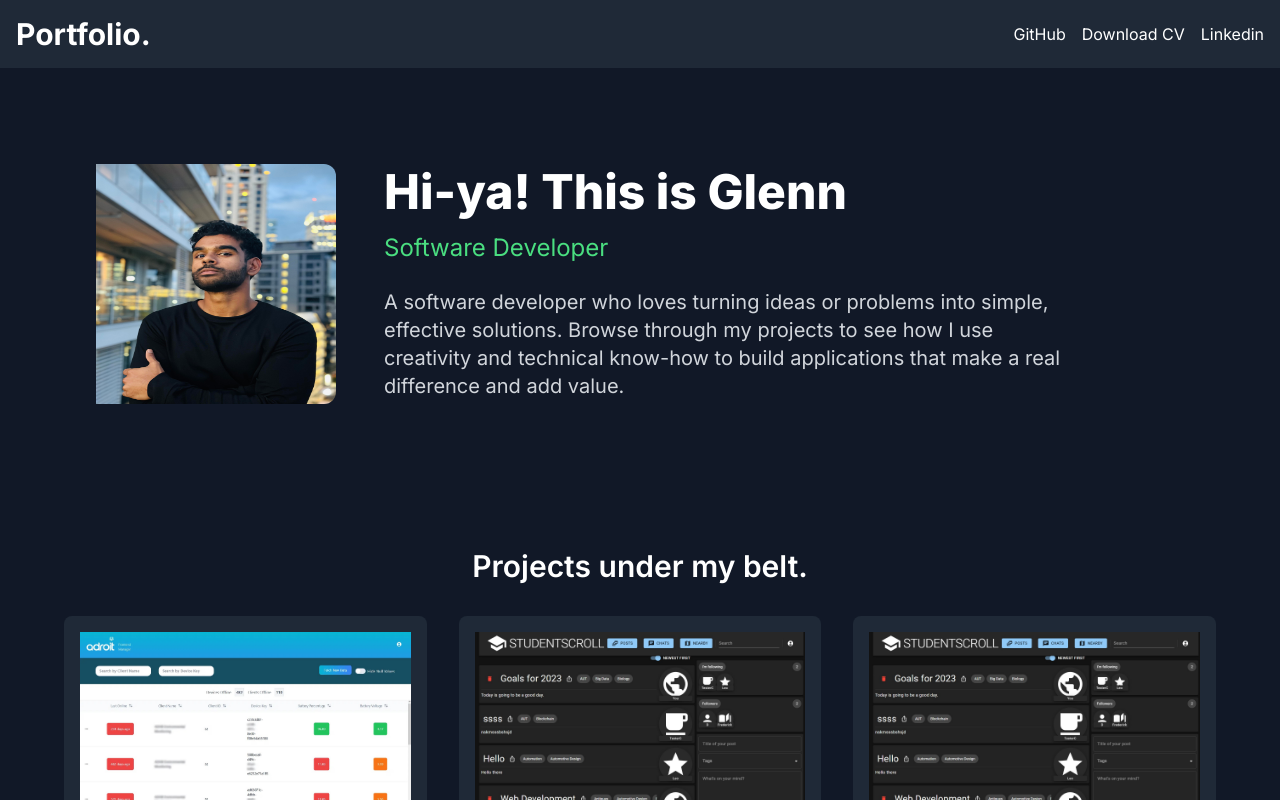
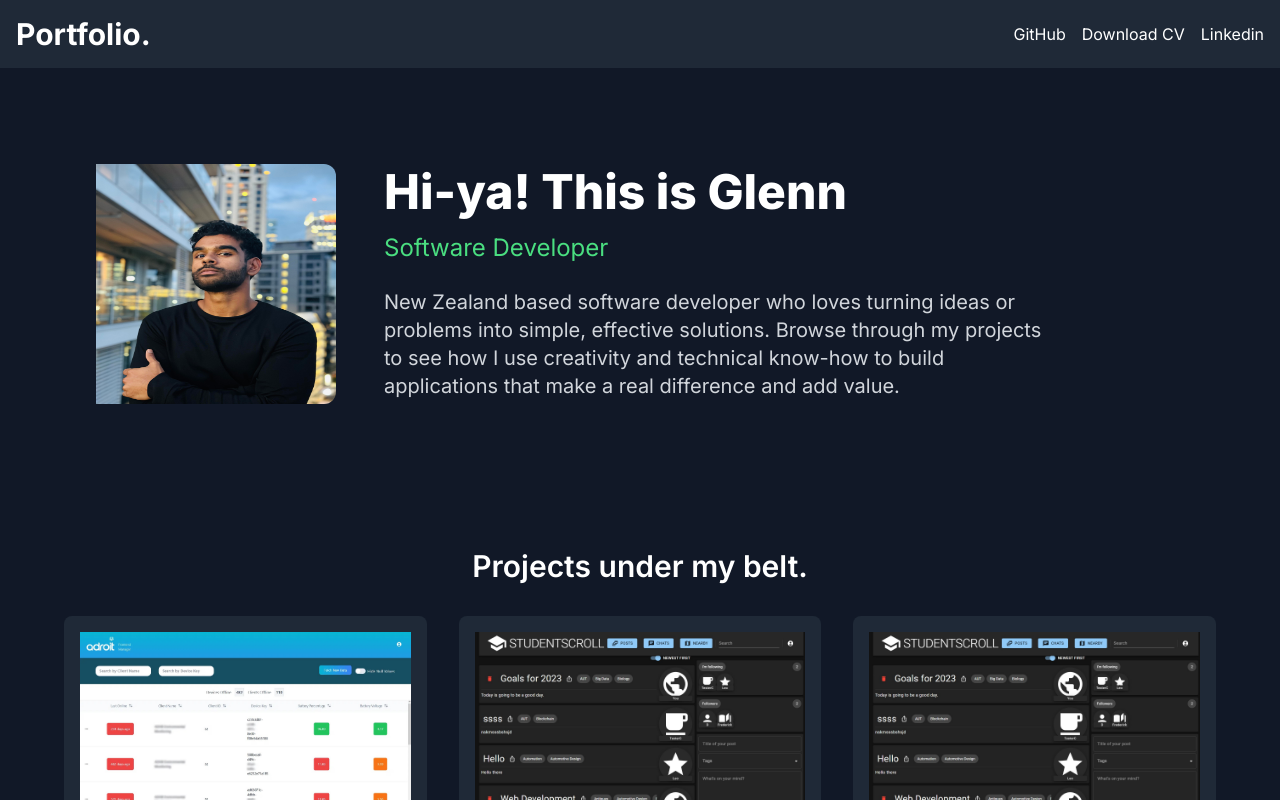
Before and after one commit to Glennpgp/MyPortfolio, a Next.js app: page / in a window 1280 px wide. Shown: the top 800 px of the page. Built offline with nearby package versions, Linux system fonts and the light colour scheme.

Commit message:
added hyper link for CV

```diff
--- a/src/app/page.tsx
+++ b/src/app/page.tsx
@@ -25,7 +25,7 @@ export default function Home() {
               GitHub
             </Link>
             <Link
-              href="/pdfs/Glenn_Neil_CV_software_Engineer.pdf"
+              href="chrome-extension://gphandlahdpffmccakmbngmbjnjiiahp/file:///C:/Users/glenn/OneDrive/Documents/Glenn_Neil_CV_software_Engineer.pdf"
               className="nav-link hover:text-blue-500 transition-colors duration-300"
               target="_blank"
               rel="noopener noreferrer"
@@ -67,10 +67,10 @@ export default function Home() {
               </h2>
               <br />
               <p className="text-lg md:text-xl text-gray-300">
-                A software developer who loves turning ideas or problems into
-                simple, effective solutions. Browse through my projects to see
-                how I use creativity and technical know-how to build
-                applications that make a real difference and add value.
+                New Zealand based software developer who loves turning ideas or
+                problems into simple, effective solutions. Browse through my
+                projects to see how I use creativity and technical know-how to
+                build applications that make a real difference and add value.
               </p>
             </section>
           </div>
```
